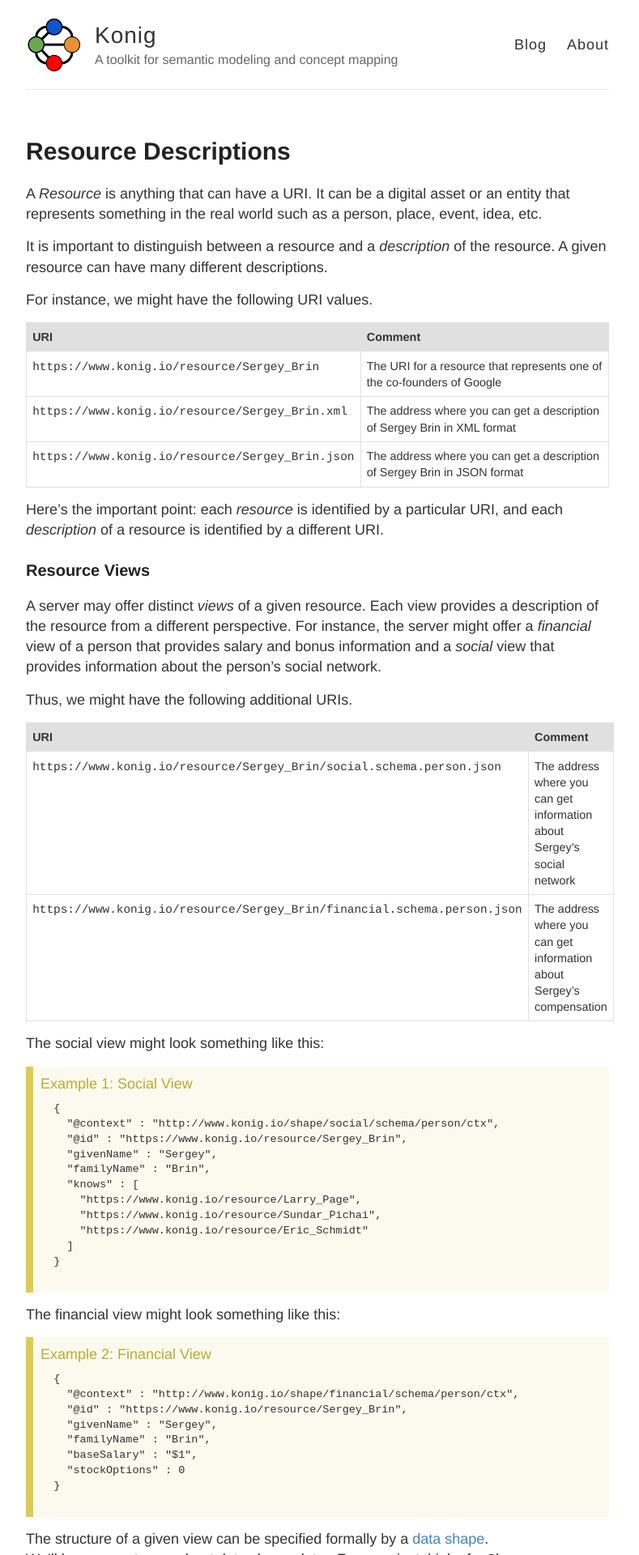
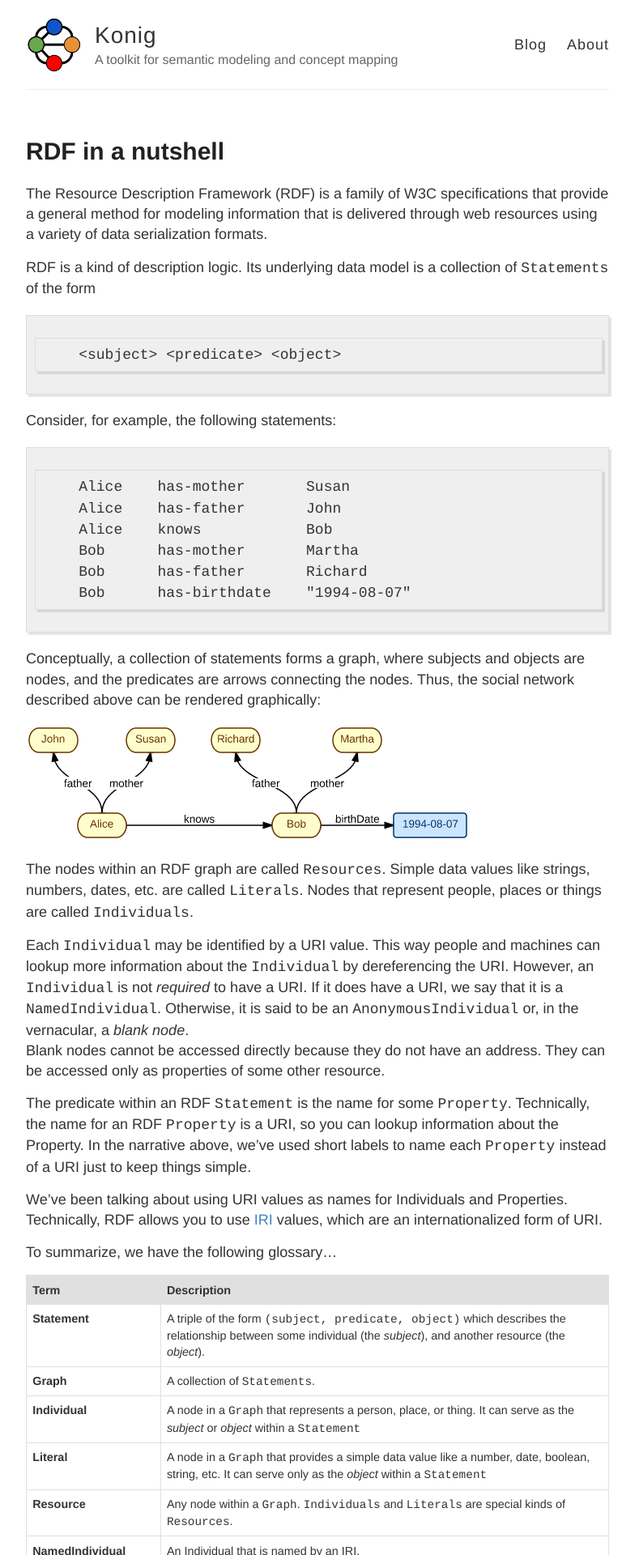
Before and after one commit to konigio/konigio.github.io, a Jekyll site: the page built from index.html, in a window 1280 px wide. Shown: the top 1920 px of the page at 81% size, without its empty margins (248-1037 px from the left). Built offline with Jekyll 4.4.1, drawn with Linux system fonts in a browser that asks for light colours; some of the changed text lies outside the part shown.

Commit message:
Added RDF in a nutshell

```diff
--- a/_layouts/default.html
+++ b/_layouts/default.html
@@ -42,7 +42,7 @@
     <div class="wrapper-footer">
       <div class="container">
         <footer class="footer">
-          {% include svg-icons.html %}
+          {% include svg-icons.html %}  <span style="font-size: 75%; float: right">Post comments in the <a href="https://groups.google.com/forum/#!forum/konig-discussion">Konig Forum</a></span>
         </footer>
       </div>
     </div>
--- a/_posts/2015-02-07-Resource-Descriptions.md
+++ /dev/null
@@ -1,102 +0,0 @@
----
-layout: post
-title: Resource Descriptions
----
-
-A *Resource* is anything that can have a URI.  It can be a digital asset or an entity that
-represents something in the real world such as a person, place, event, idea, etc.
-
-It is important to distinguish between a resource and a *description* of the resource. A
-given resource can have many different descriptions.
-
-For instance, we might have the following URI values.
-
-
-| URI                                                             | Comment                                                                   |
-|-----------------------------------------------------------------|---------------------------------------------------------------------------|
-| `https://www.konig.io/resource/Sergey_Brin`         | The URI for a resource that represents one of the co-founders of Google   |
-| `https://www.konig.io/resource/Sergey_Brin.xml`    | The address where you can get a description of Sergey Brin in XML format  |
-| `https://www.konig.io/resource/Sergey_Brin.json`  | The address where you can get a description of Sergey Brin in JSON format |
-
-Here's the important point: each *resource* is identified by a particular URI, and each
-*description* of a resource is identified by a different URI.
-
-### Resource Views
-A server may offer distinct *views* of a given resource.  Each view provides a description of the resource from a different perspective.
-For instance, the server might offer a *financial* view of a person that provides salary and bonus information and a
-*social* view that provides information about the person's social network.
-
-Thus, we might have the following additional URIs.
-
-
-| URI                                                                                          | Comment                                                                 |
-|----------------------------------------------------------------------------------------------|-------------------------------------------------------------------------|
-| `https://www.konig.io/resource/Sergey_Brin/social.schema.person.json`     | The address where you can get information about Sergey's social network |
-| `https://www.konig.io/resource/Sergey_Brin/financial.schema.person.json` | The address where you can get information about Sergey's compensation   |
-
-The social view might look something like this:
-
-<div class="example">
-  <div class="example-title">Social View</div>
-  <pre class="json">
-  {
-    "@context" : "http://www.konig.io/shape/social/schema/person/ctx",
-    "@id" : "https://www.konig.io/resource/Sergey_Brin",
-    "givenName" : "Sergey",
-    "familyName" : "Brin",
-    "knows" : [
-      "https://www.konig.io/resource/Larry_Page",
-      "https://www.konig.io/resource/Sundar_Pichai",
-      "https://www.konig.io/resource/Eric_Schmidt"
-    ]
-  }
-  </pre>
-</div>
-
-The financial view might look something like this:
-
-<div class="example">
-  <div class="example-title">Financial View</div>
-  <pre class="json">
-  {
-    "@context" : "http://www.konig.io/shape/financial/schema/person/ctx",
-    "@id" : "https://www.konig.io/resource/Sergey_Brin",
-    "givenName" : "Sergey",
-    "familyName" : "Brin",
-    "baseSalary" : "$1",
-    "stockOptions" : 0
-  }
-  </pre>
-</div>
-
-The structure of a given view can be specified formally by a [data shape](https://www.w3.org/TR/shacl/).
-We'll have more to say about data shapes later.  For now, just think of a `Shape` as a schema
-that prescribes the elements that appear within a given view.
-
-There are many ways that a web site manager might choose to publish views of a resource.
-The Konig platform supports three design patterns
-
-<ol>
-  <li> <b>URL path parameters</b>
-     <pre class="code">
-    GET /resource/Sergey_Brin/social.schema.person.json
-    </pre></li>
-
-  <li><b>Query parameters</b>
-    <pre class="code">
-    GET /resource/Sergey_Brin?shape=social.schema.person
-    </pre></li>
-
-  <li><b>Content Negotiation</b>
-    <pre class="code">
-    GET /resource/Sergey_Brin
-    Accept: application/vnd.konig.social.schema.person+json
-   </pre></li>
-</ol>
-
-We discuss these design patterns in some detail below.
-
-
-### Using URL path parameters to request a view
-
-In the Konig platform, the URL for a view based on a given `Shape`
--- /dev/null
+++ b/_posts/2015-02-08-RDF-in-a-nutshell.md
@@ -0,0 +1,66 @@
+---
+layout: post
+title: RDF in a nutshell
+---
+
+The Resource Description Framework (RDF) is a family of W3C specifications that provide a
+general method for modeling information that is delivered through web resources using a
+variety of data serialization formats.
+
+RDF is a kind of description logic.  Its underlying data model is a collection of `Statements`
+of the form
+
+~~~~
+    <subject> <predicate> <object>
+~~~~
+
+Consider, for example, the following statements:
+
+~~~
+    Alice    has-mother       Susan
+    Alice    has-father       John
+    Alice    knows            Bob
+    Bob      has-mother       Martha
+    Bob      has-father       Richard
+    Bob      has-birthdate    "1994-08-07"
+~~~
+
+Conceptually, a collection of statements forms a graph, where subjects and objects are nodes,
+and the predicates are arrows connecting the nodes. Thus, the social network described above
+can be rendered graphically:
+
+![Social Network](/images/socialNetwork.png)
+
+The nodes within an RDF graph are called `Resources`.  Simple data values like strings, numbers,
+dates, etc. are called `Literals`.  Nodes that represent people, places or things are called
+`Individuals`.
+
+Each `Individual` may be identified by a URI value.  This way people and machines can
+lookup more information about the `Individual` by dereferencing the URI.  However, an `Individual`
+is not *required* to have a URI.  If it does have a URI, we say that it is a `NamedIndividual`.
+Otherwise, it is said to be an `AnonymousIndividual` or, in the vernacular, a *blank node*.
+Blank nodes cannot be accessed directly because they do not have an address.  They can be accessed only
+as properties of some other resource.
+
+The predicate within an RDF `Statement` is the name for some `Property`.  Technically,
+the name for an RDF `Property` is a URI, so you can lookup information about the Property.
+In the narrative above, we've used short labels to name each `Property` instead of a URI
+just to keep things simple.
+
+We've been talking about using URI values as names for Individuals and Properties.  Technically, RDF allows
+you to use [IRI](https://en.wikipedia.org/wiki/Internationalized_resource_identifier) values, which
+are an internationalized form of URI.
+
+
+To summarize, we have the following glossary...
+
+| Term                    |       Description                                                                                                                                                          |
+|-------------------------|----------------------------------------------------------------------------------------------------------------------------------------------------------------------------|
+| **Statement**           | A triple of the form `(subject, predicate, object)` which describes the relationship between some individual (the *subject*), and another resource (the *object*). |
+| **Graph**               | A collection of `Statements`.                                                                                                                                           |
+| **Individual**          | A node in a `Graph` that represents a person, place, or thing.  It can serve as the *subject* or *object* within a `Statement`                                        |
+| **Literal**             | A node in a `Graph` that provides a simple data value like a number, date, boolean, string, etc. It can serve only as the *object* within a `Statement`               |
+| **Resource**            | Any node within a `Graph`.  `Individuals` and `Literals` are special kinds of `Resources`.                                                                     |
+| **NamedIndividual**     | An Individual that is named by an IRI.                                                                                                                                     |
+| **AnonymousIndividual** | An Individual that is *not* named by an IRI                                                                                                                                |
+| **Blank Node**          | Another name for an `AnonymousIndividual`                                                                                                                            |
--- a/_sass/_highlights.scss
+++ b/_sass/_highlights.scss
@@ -7,7 +7,7 @@
   -webkit-box-shadow: 3px 3px rgba(0,0,0,0.1);
   box-shadow: 3px 3px rgba(0,0,0,0.1);
   margin: 20px 0 20px 0;
-  overflow: scroll;
+  overflow: auto;
 }
 
 code {
--- a/_sass/_konig.scss
+++ b/_sass/_konig.scss
@@ -1,5 +1,6 @@
 body {
 	counter-reset: example;
+	counter-reset: rule;
 }
 
 div.example-title:before {
@@ -8,7 +9,7 @@ div.example-title:before {
 }
 
 div.example {
-	  padding: .5em;
+	  padding: 0.5em;
     border-left-width: .5em;
     border-left-style: solid;
     border-color: #e0cb52;
@@ -27,6 +28,24 @@ pre.json {
   tab-size: 2;
 }
 
+div.rule:before {
+	counter-increment: rule;
+	content: "Rule " counter(rule) ": ";
+}
+
+div.rule {
+	background-color: #d8f3d8;
+	color: #184e18;
+	padding: 4px;
+  padding-top: 0.5em;
+  padding-bottom: 0.5em;
+  padding-left: 5em;
+  text-indent: -4em;
+	margin-top: 1em;
+	margin-bottom: 1em;
+	font-weight: bold;
+	border: 1px solid #184e18;
+}
 pre.code {
   font-size: 75%;
   font-family: monospace;
```
Also changed, not shown: about.md (+1 -1 lines), images/socialNetwork.png (added).
